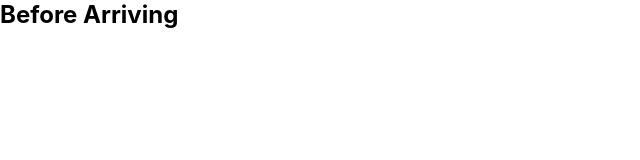
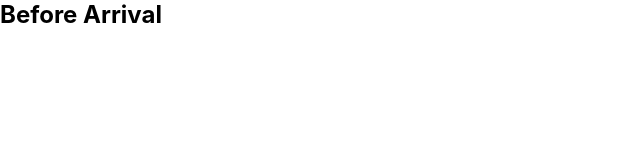
Before and after one commit to Player514/3IPWebsite, a React (Create React App) app in the folder green_kayak_website/: page /before-arrival in a window 1280 px wide. Shown: the top 160 px of the page, without its empty margins (0-640 px from the left). Built offline with nearby package versions, Linux system fonts and the light colour scheme.

Commit message:
Fixed naming

```diff
--- a/green_kayak_website/src/pages/before-arrival.js
+++ b/green_kayak_website/src/pages/before-arrival.js
@@ -1,15 +1,15 @@
 import React from 'react'
 
-function BeforeArriving() {
+function BeforeArrival() {
     return (
-      <div className="BeforeArriving">
-        <header className="Before-arriving">
+      <div className="BeforeArrival">
+        <header className="Before-Arrival">
           <h2>
-            Before Arriving
+            Before Arrival
           </h2>
         </header>
       </div>
     );
   }
 
-export default BeforeArriving
+export default BeforeArrival
```
